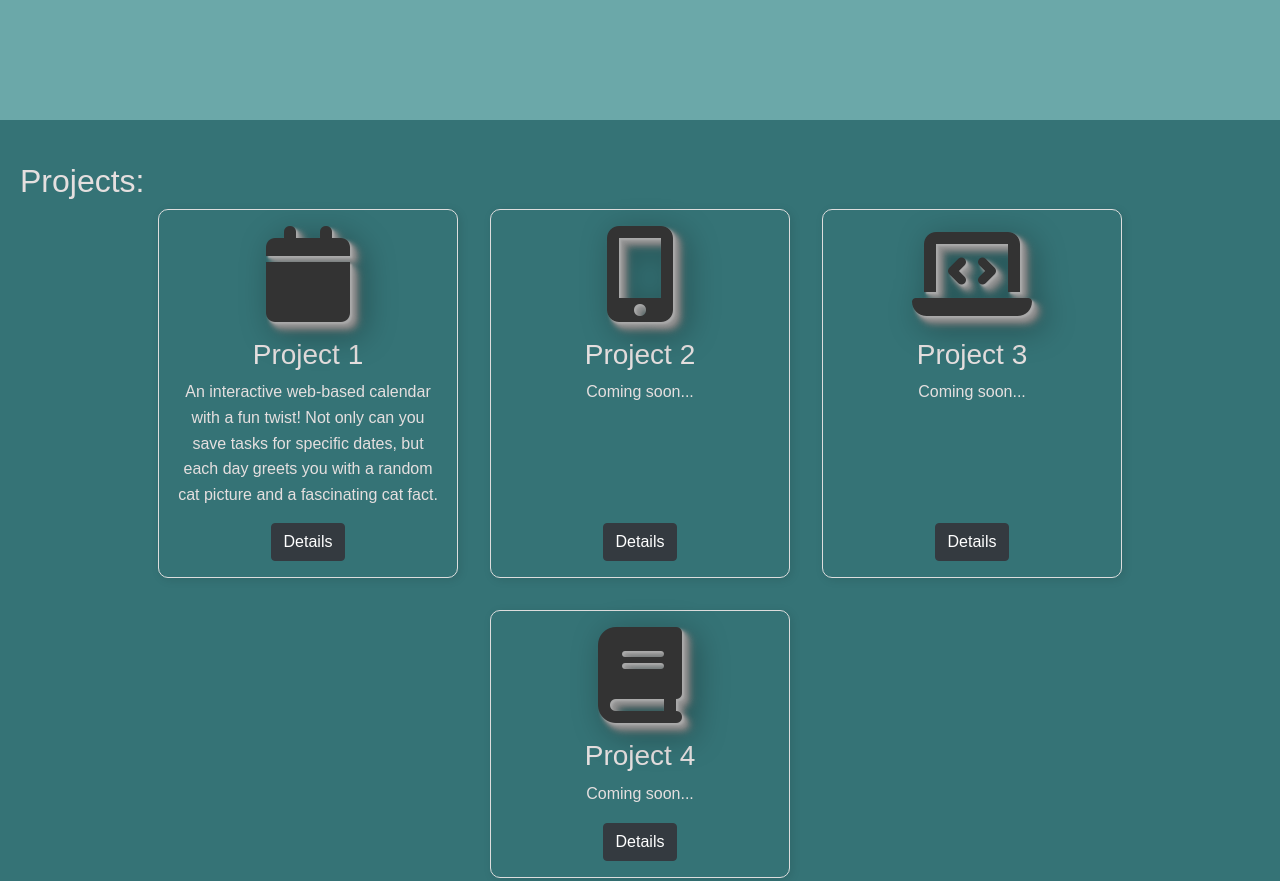
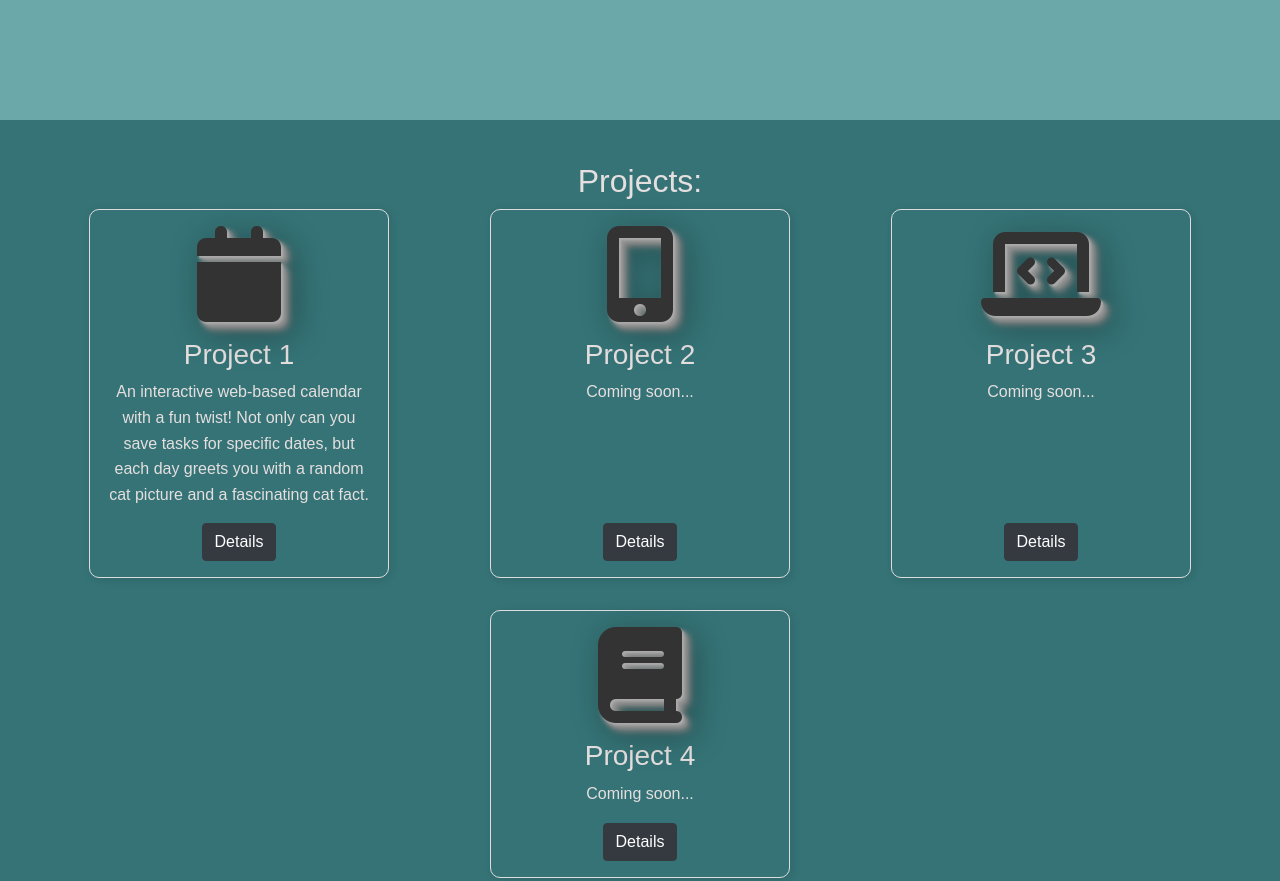
Before and after one commit to arsalanbardsiri/Arsalan-Bardsiri, a plain HTML site: page index.html in a window 1280 px wide. Shown: the part 1480-2361 px from the top of the page. Drawn offline with nearby package versions, Linux system fonts and the light colour scheme.

Commit message:
Css style for the mobile view, project section fix, scrollable.

```diff
--- a/styles/main.css
+++ b/styles/main.css
@@ -38,17 +38,20 @@ header p {
 
 #home,
 #about,
-#contact-me {
+#contact-me{
   display: flex;
+  flex-direction: column;
   flex-wrap: wrap;
+  align-items: center;
   justify-content: center;
-  align-items: center;
 }
 
 #projects {
   display: flex;
   flex-direction: column;
-  align-items: start;
+  /* flex-wrap: wrap; */
+  align-items: center;
+  /* justify-content: center; */
 }
 
 .full-height-section {
@@ -81,7 +84,7 @@ header p {
   display: flex;
   flex-wrap: wrap;
   gap: 2rem;
-  justify-content: center;
+  justify-content: space-evenly;
 }
 
 .project-card {
```
